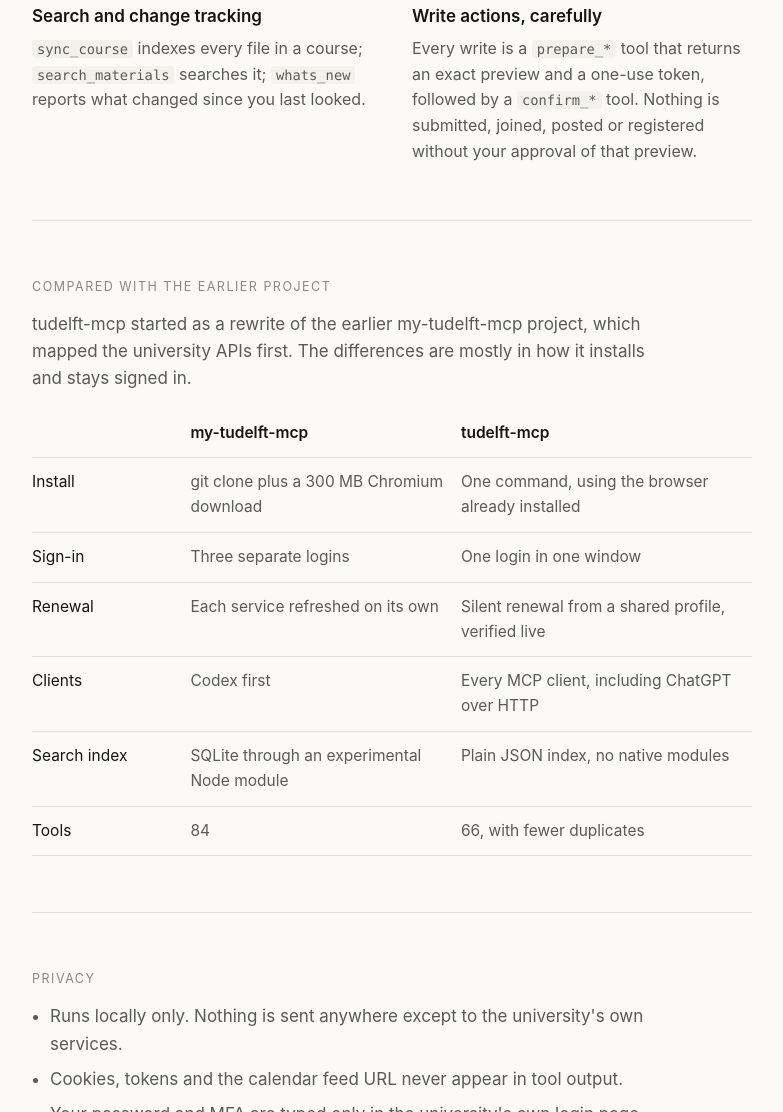
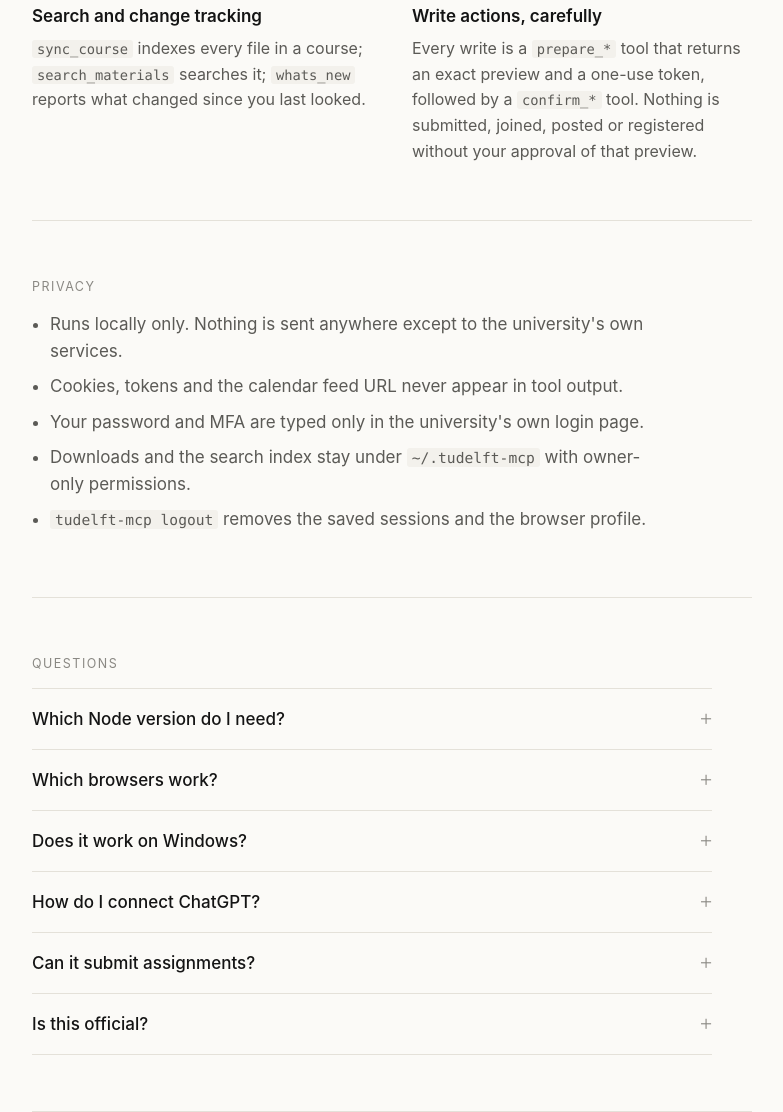
Before and after one commit to danieltyukov/tudelft-mcp, a website: page site/index.html in a window 1280 px wide. Shown: the part 2295-3407 px from the top of the page, without its empty margins (248-1031 px from the left). Drawn offline with Linux system fonts and the light colour scheme.

Commit message:
docs: drop the comparison section and references to other projects

```diff
--- a/site/index.html
+++ b/site/index.html
@@ -81,21 +81,6 @@
       </dl>
     </section>
 
-    <section id="compare">
-      <span class="eyebrow">Compared with the earlier project</span>
-      <p>tudelft-mcp started as a rewrite of the earlier my-tudelft-mcp project, which mapped the university APIs first. The differences are mostly in how it installs and stays signed in.</p>
-      <table>
-        <thead><tr><th></th><th>my-tudelft-mcp</th><th>tudelft-mcp</th></tr></thead>
-        <tbody>
-          <tr><td>Install</td><td>git clone plus a 300 MB Chromium download</td><td>One command, using the browser already installed</td></tr>
-          <tr><td>Sign-in</td><td>Three separate logins</td><td>One login in one window</td></tr>
-          <tr><td>Renewal</td><td>Each service refreshed on its own</td><td>Silent renewal from a shared profile, verified live</td></tr>
-          <tr><td>Clients</td><td>Codex first</td><td>Every MCP client, including ChatGPT over HTTP</td></tr>
-          <tr><td>Search index</td><td>SQLite through an experimental Node module</td><td>Plain JSON index, no native modules</td></tr>
-          <tr><td>Tools</td><td>84</td><td>66, with fewer duplicates</td></tr>
-        </tbody>
-      </table>
-    </section>
 
     <section id="privacy">
       <span class="eyebrow">Privacy</span>
```
Also changed, not shown: docs/design.md (+1 -1 lines), README.md.
